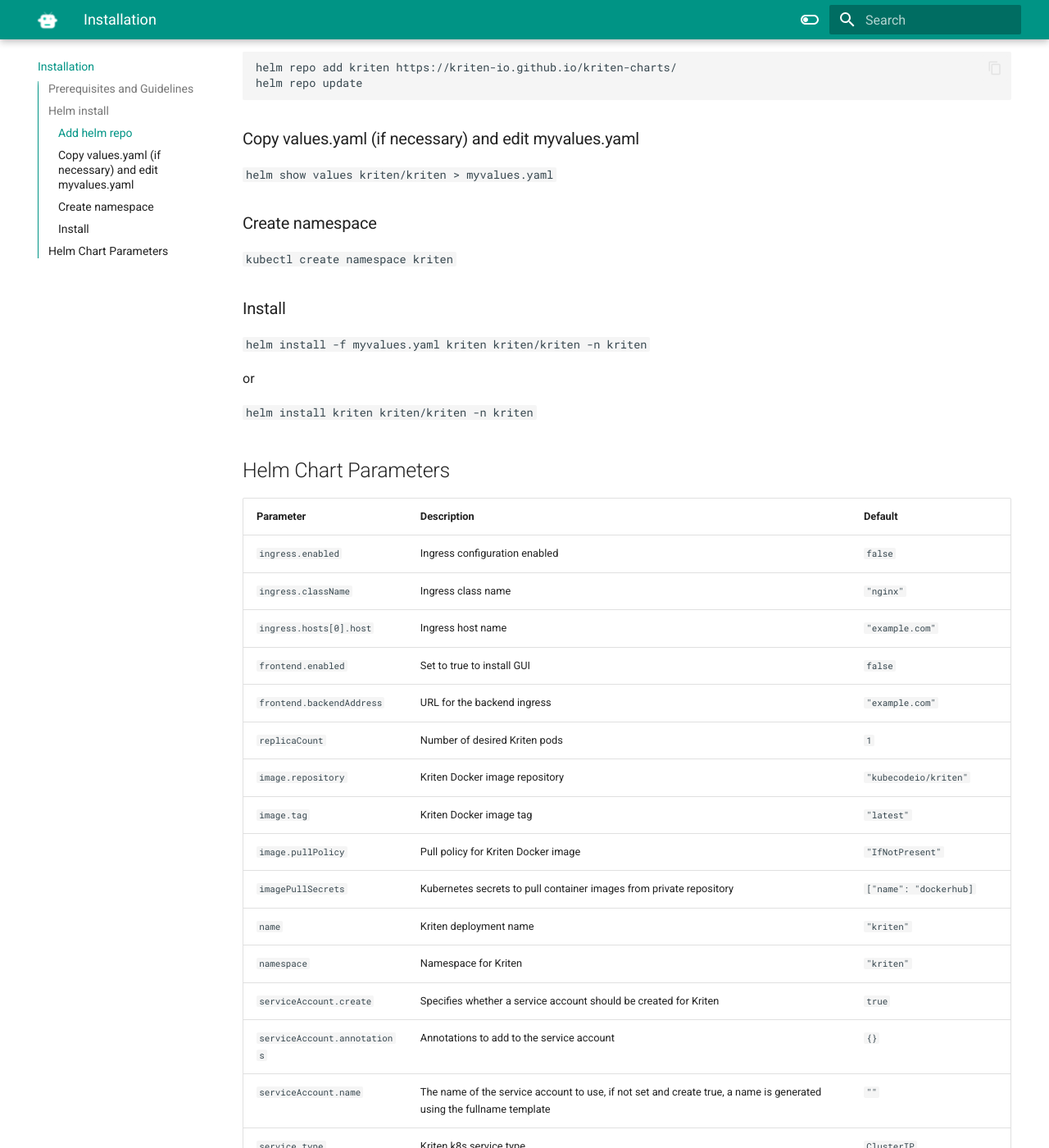
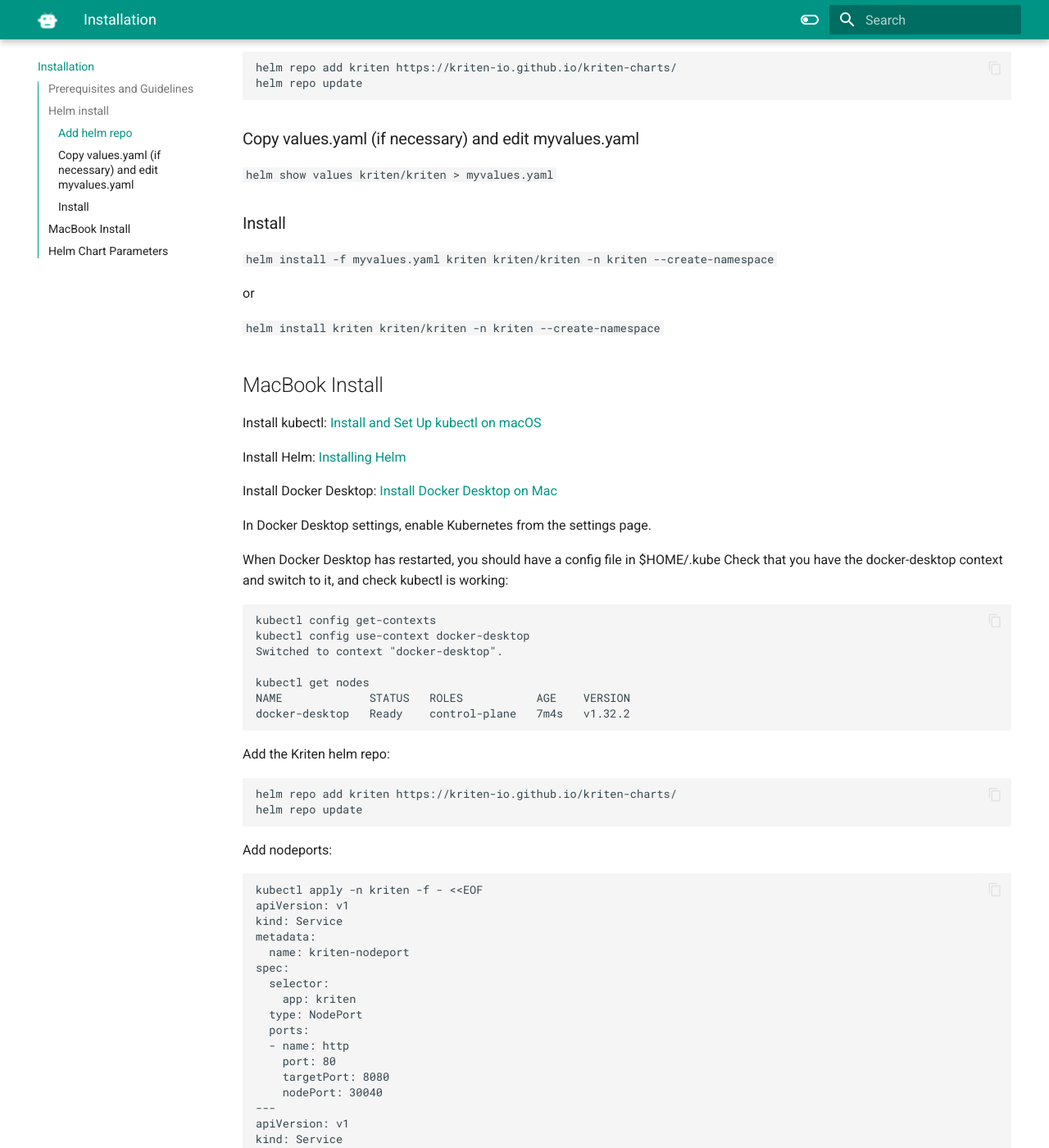
Before and after one commit to kriten-io/kriten-docs, an MkDocs documentation site: the page built from docs/index.md, in a window 1280 px wide and 1400 px high, scrolled down 772 px. Shown: the whole window at 82% size. Built offline with MkDocs 1.6.1 and Material for MkDocs 9.7.7, drawn with Linux system fonts in a browser that asks for light colours; some of the changed text lies outside the part shown.

Commit message:
Update index.md

````diff
--- a/docs/index.md
+++ b/docs/index.md
@@ -27,16 +27,106 @@
 ### Copy values.yaml (if necessary) and edit myvalues.yaml
 ```helm show values kriten/kriten > myvalues.yaml```
 
-### Create namespace
-```kubectl create namespace kriten```
-
 ### Install
-```helm install -f myvalues.yaml kriten kriten/kriten -n kriten```
+```helm install -f myvalues.yaml kriten kriten/kriten -n kriten --create-namespace```
 
 or
 
-```helm install kriten kriten/kriten -n kriten```
+```helm install kriten kriten/kriten -n kriten --create-namespace```
 
+## MacBook Install
+
+Install kubectl: [Install and Set Up kubectl on macOS](https://kubernetes.io/docs/tasks/tools/install-kubectl-macos/)
+
+Install Helm: [Installing Helm](https://helm.sh/docs/intro/install/)
+
+Install Docker Desktop: [Install Docker Desktop on Mac](https://docs.docker.com/desktop/setup/install/mac-install/)
+
+In Docker Desktop settings, enable Kubernetes from the settings page.
+
+When Docker Desktop has restarted, you should have a config file in $HOME/.kube
+Check that you have the docker-desktop context and switch to it, and check kubectl is working:
+```
+kubectl config get-contexts
+kubectl config use-context docker-desktop
+Switched to context "docker-desktop".
+
+kubectl get nodes
+NAME             STATUS   ROLES           AGE    VERSION
+docker-desktop   Ready    control-plane   7m4s   v1.32.2
+```
+
+Add the Kriten helm repo:
+```
+helm repo add kriten https://kriten-io.github.io/kriten-charts/
+helm repo update
+```
+
+Add nodeports:
+```
+kubectl apply -n kriten -f - <<EOF
+apiVersion: v1
+kind: Service
+metadata:
+  name: kriten-nodeport
+spec:
+  selector:
+    app: kriten
+  type: NodePort
+  ports:
+  - name: http
+    port: 80
+    targetPort: 8080
+    nodePort: 30040
+---
+apiVersion: v1
+kind: Service
+metadata:
+  name: kriten-frontend-nodeport
+spec:
+  selector:
+    app: kriten-frontend
+  type: NodePort
+  ports:
+  - name: http
+    port: 80
+    targetPort: 80
+    nodePort: 30050
+EOF
+```
+
+Set an environment variable to the IP address of your macbook:
+```
+export IP_ADDRESS=<your_ip_address>
+```
+
+Use helm to install Kriten and the frontend:
+```
+helm install kriten kriten/kriten -n kriten \
+--set frontend.enabled=true \
+--set frontend.backendAddress=$IP_ADDRESS':30040'  \
+--set frontend.image.repository=kubecodeio/kriten-frontend \
+--set frontend.image.tag="latest" \
+--namespace kriten --create-namespace
+```
+
+You should now be able to connect to the Kriten API:
+```
+curl -c ./token.txt -X POST 'http://'$IP_ADDRESS':30040/api/v1/login' \
+--header 'Content-Type: application/json' \
+--data '{
+  "username": "root",
+  "password": "root",
+  "provider": "local"
+}'
+```
+
+Which returns a token:
+```
+{"token":"eyJhbGciOiJIUzI1NiIsInR5cCI6IkpXVCJ9.eyJ1c2VybmFtZSI6InJvb3QiLCJ1c2VyX2lkIjoiODJkOTg4NGItZmIxZC00MmQ4LTgxM2MtZTJlYjY1ZDllYmMzIiwicHJvdmlkZXIiOiJsb2NhbCIsImV4cCI6MTc0MTQ1OTkwMn0.zerwoMCIYHM4qE5k3h2rw9chwtWhrr2568zh2_1x5SY"}
+```
+
+Browse to "http://"$IP_ADDRESS":30050".
 
 ## Helm Chart Parameters
 
````
